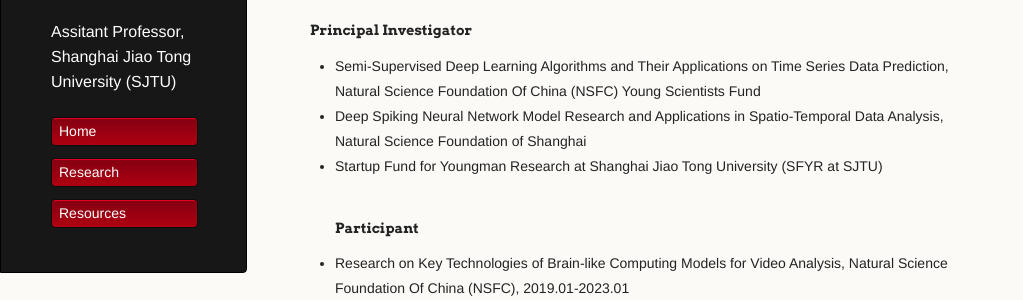
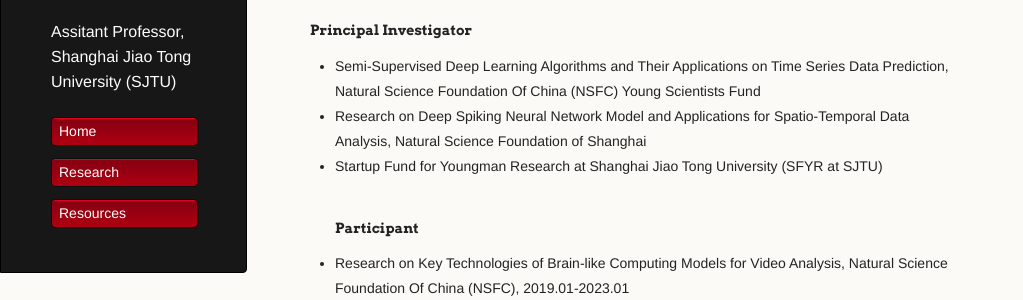
Before and after one commit to hellotem/enmeitu.github.io, a Jekyll site: the page built from research/index.md, in a window 1280 px wide and 900 px high. Shown: the part 310-610 px from the top of the window, without its empty margins (0-1023 px from the left). Built offline with Jekyll 4.4.1, drawn with Linux system fonts in a browser that asks for light colours; our own code applies the rules of GitHub Pages for plain Markdown files.

Commit message:
Update index.md

```diff
--- a/research/index.md
+++ b/research/index.md
@@ -7,7 +7,7 @@
 
 #### Principal Investigator
  * Semi-Supervised Deep Learning Algorithms and Their Applications on Time Series Data Prediction, Natural Science Foundation Of China (NSFC) Young Scientists Fund
- * Deep Spiking Neural Network Model Research and Applications in Spatio-Temporal Data Analysis, Natural Science Foundation of Shanghai
+ * Research on Deep Spiking Neural Network Model and Applications for Spatio-Temporal Data Analysis, Natural Science Foundation of Shanghai
  * Startup Fund for Youngman Research at Shanghai Jiao Tong University (SFYR at SJTU)
 #### Participant
 * Research on Key Technologies of Brain-like Computing Models for Video Analysis, Natural Science Foundation Of China (NSFC), 2019.01-2023.01
```
